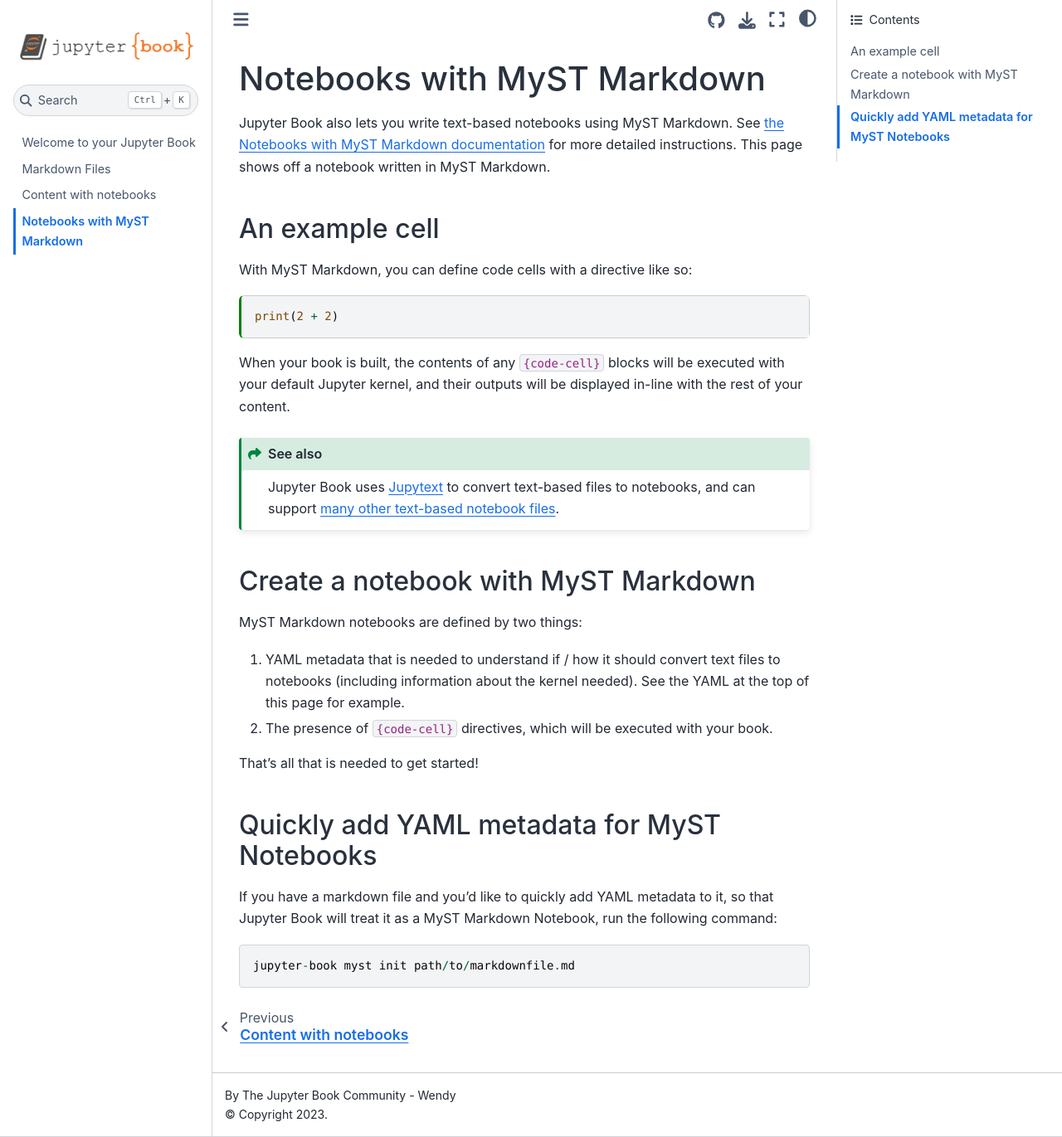
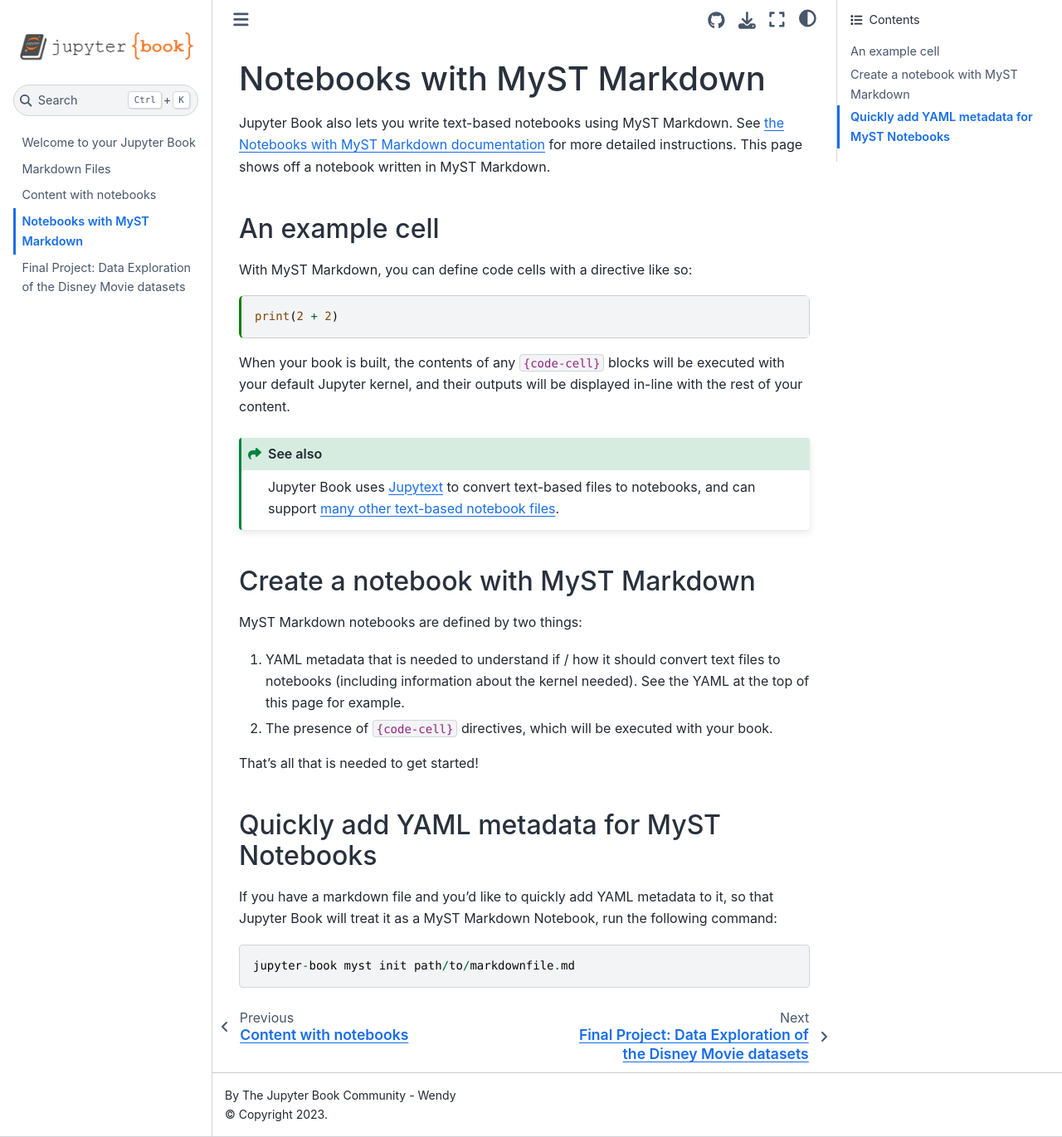
Before and after one commit to yangtzunon/assignment8, a Jupyter Book: the page built from markdown-notebooks.md, in a window 1280 px wide and 1371 px high. Shown: the whole window at 83% size. Built offline with Jupyter Book 1.0.4 settings and Sphinx 7.4.7 and the Sphinx Book theme 1.1.4, drawn with Linux system fonts in a browser that asks for light colours.

Commit message:
Update the table of content with the new project

```diff
--- a/_toc.yml
+++ b/_toc.yml
@@ -7,3 +7,4 @@ chapters:
 - file: markdown
 - file: notebooks
 - file: markdown-notebooks
+- file: data_exploration_project
```
